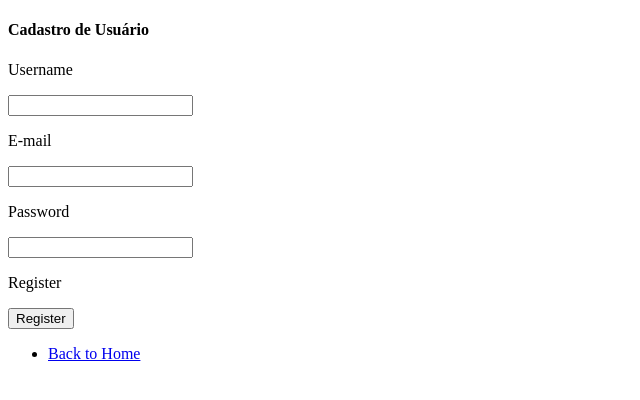
After one commit to zScrolLock/ecommerce-toledo.py, a Flask app: page /register in a window 1280 px wide. The commit adds this page. Shown: the top 400 px of the page, without its empty margins (0-640 px from the left). Run offline with Flask 2, Linux system fonts and the light colour scheme.

Commit message:
feat: Register User

```diff
--- a/app/main.py
+++ b/app/main.py
@@ -7,11 +7,25 @@ app = Flask(__name__)
 
 @app.route("/")
 def index():
-    return "<span> Hello World </span>"
+    return render_template('home.html',  username=request.cookies.get('username'))
+
+@app.route("/register")
+def register():
+    return render_template('register.html')
+
+@app.route("/register-user", methods=['POST'])
+def registerUser():
+    return request.form
 
 @app.route("/profile/<username>")
 def username(username):
-    cookie = make_response("<span><b>Created Cookie!</b></span>")
+    cookie = make_response(f"""
+        <div>
+            <span>
+                <b>Hello {username} - <a href='/'>Back to Home</a></b>
+            </span>
+        </div>
+    """)
     cookie.set_cookie('username', username)
     return cookie
 
@@ -19,3 +33,23 @@ def username(username):
 @app.route("/profile/details")
 def userProfile():
     return render_template('profile.html', username=request.cookies.get('username'))
+
+@app.route("/shop")
+def shop():
+    return render_template('shops.html')
+
+@app.route("/shop/register")
+def registerShop():
+    return render_template('registerShop.html')
+
+@app.route("/shop/edit")
+def updateShop():
+    return render_template('editShop.html')
+
+@app.route("/shop/report")
+def reportsSalesShop():
+    return render_template('reportSales.html')
+
+@app.route("/product/<product_id>")
+def productDetail():
+    return render_template('product.html')
--- /dev/null
+++ b/app/templates/register.html
@@ -0,0 +1,34 @@
+<!DOCTYPE html>
+<html lang="en">
+<head>
+    <meta charset="UTF-8">
+    <meta http-equiv="X-UA-Compatible" content="IE=edge">
+    <meta name="viewport" content="width=device-width, initial-scale=1.0">
+    <title>Register</title>
+</head>
+<body>
+    <div>
+        <h4>Cadastro de Usuário</h4>
+        <form action="register-user" method="post">
+            <p><label id="username">Username</label></p>
+            <p><input type="text" id="username" name="username"></p>
+
+            <p><label id="email">E-mail</label></p>
+            <p><input type="email" id="email" name="email"></p>
+
+            <p><label id="password">Password</label></p>
+            <p><input type="password" id="password" name="password"></p>
+
+            <p><label id="register">Register</label></p>
+            <p><input type="submit" id="register" name="register" value="Register"></p>
+        </form>
+    </div>
+    <div>
+        <ul>
+            <li>
+                <a href={{url_for("index")}}>Back to Home</a>
+            </li>
+        </ul>
+    </div>
+</body>
+</html>
```
Also changed, not shown: app/templates/home.html (added, +25 -0 lines), app/templates/profile.html (+9 -0 lines), app/templates/registerShop.html (added, +18 -0 lines).
